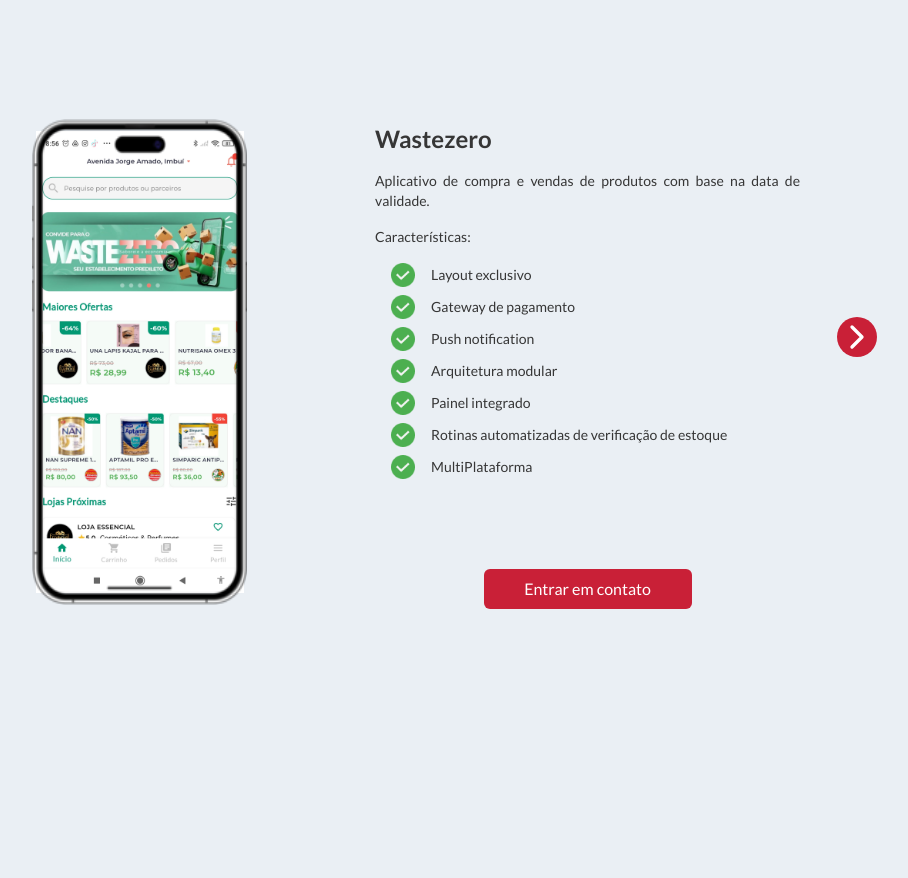
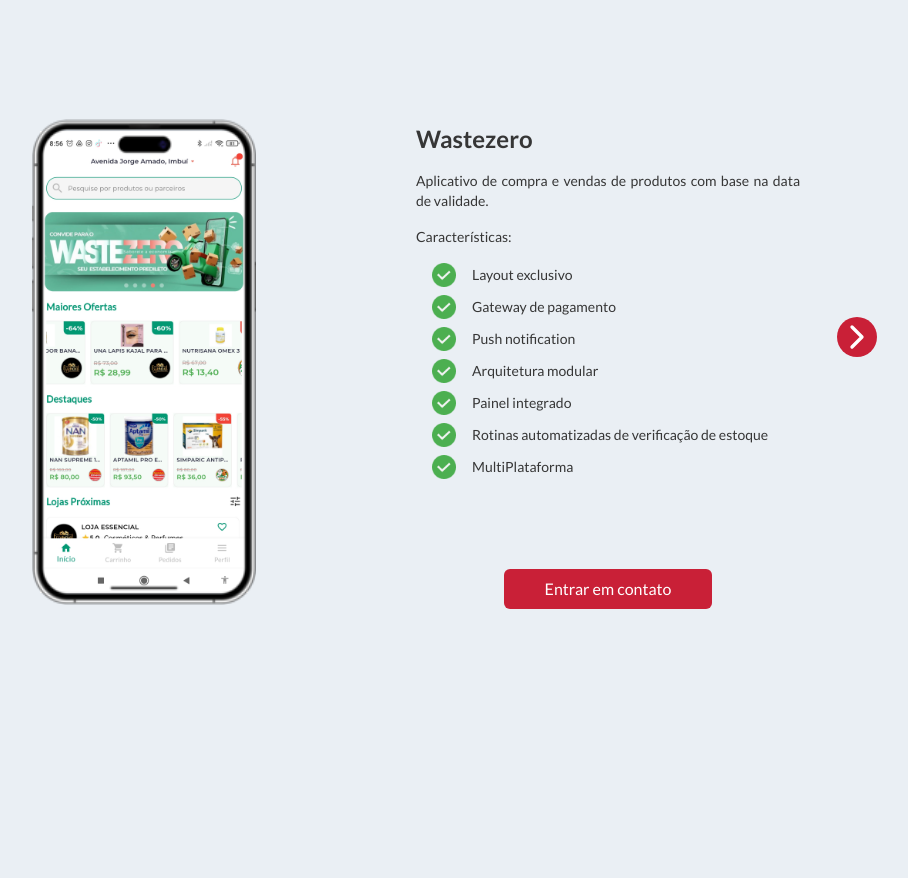
Before and after one commit to HerbertNordson/elevii-lp-main, a Next.js app: page / in a window 1280 px wide. Shown: the part 2690-3568 px from the top of the page, without its empty margins (224-1132 px from the left). Built offline with nearby package versions, Linux system fonts and the light colour scheme.

Commit message:
feat: correction gap'

```diff
--- a/src/components/layout/home/Products.tsx
+++ b/src/components/layout/home/Products.tsx
@@ -128,7 +128,7 @@
                 {""}
                 <IconChevronLeft color="white" size={40} />
               </button>
-              <div className="flex w-full flex-col md:flex-row justify-between items-center gap-32 ">
+              <div className="flex w-full flex-col md:flex-row justify-between items-center gap-16 md:gap-0 md:items-between">
                 {ListProduct.map((item: Product, idx: number) => (
                   <>
                     <figure
@@ -150,12 +150,12 @@
                       />
                     </figure>
                     <div
-                      className={`w-md h-full flex justify-evenly flex-col transition-all animate-fade ${
+                      className={`w-full md:w-6/12 h-full flex justify-evenly flex-col transition-all animate-fade ${
                         idx === index ? "visible" : "hidden"
                       }`}
                     >
                       <div
-                        className={`h-full min-h-96 flex flex-col gap-4 text-justify`}
+                        className={`h-full w-full flex flex-col gap-4 text-justify`}
                       >
                         <h3 className="text-2xl text-txt text-center font-bold md:text-left pop">
                           {product.name}
```
